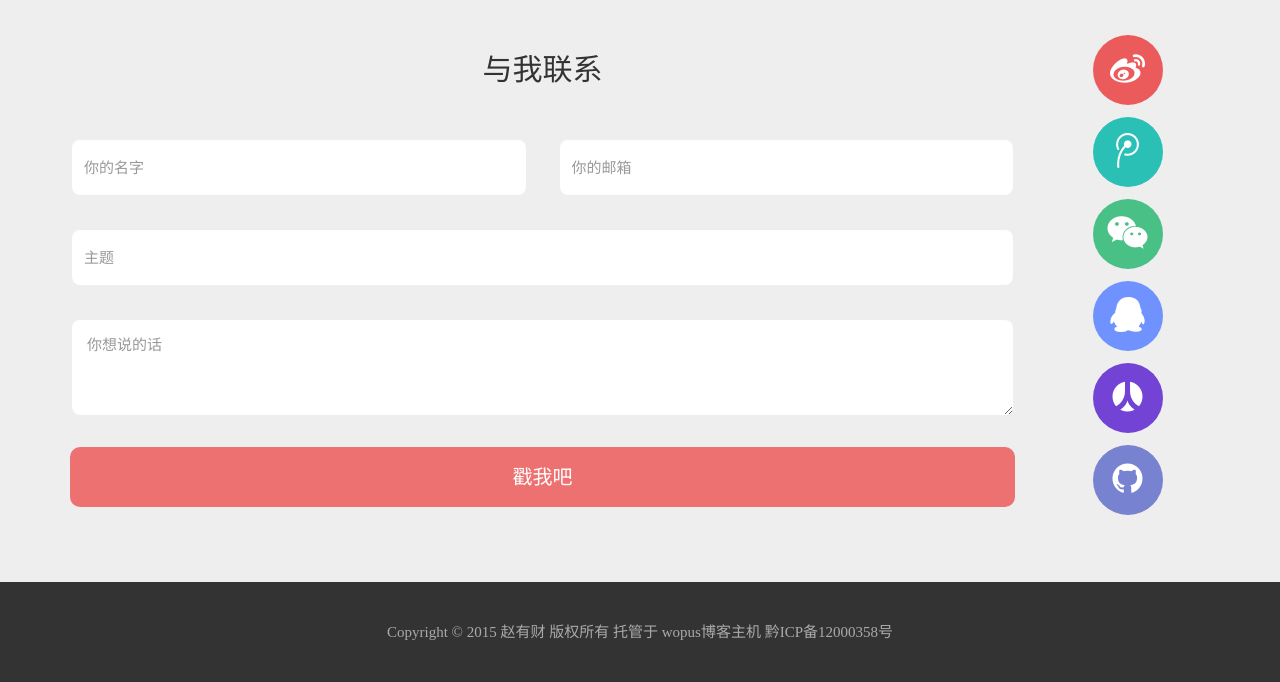
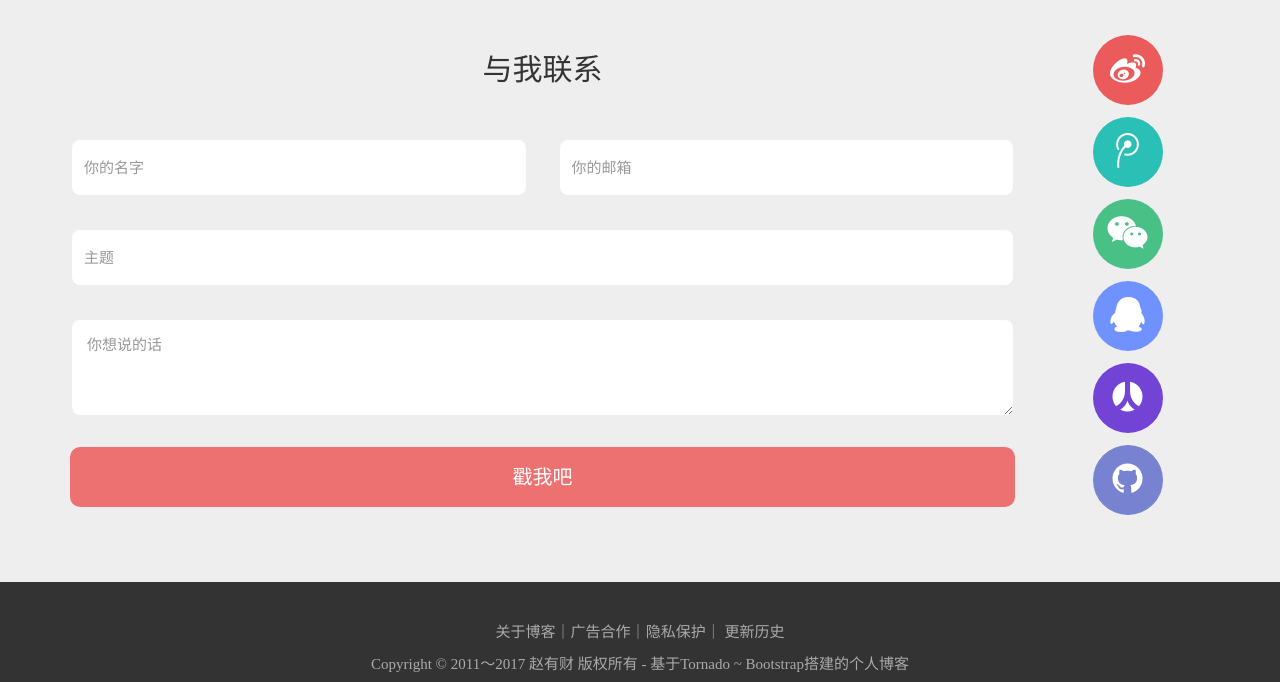
Before and after one commit to gzycnet/pyBlog, a Python web app: template templates/blog/home.html in a window 1280 px wide. Shown: the part 1912-2594 px from the top of the page. Run offline with Jinja, Linux system fonts and the light colour scheme; the template is opened without the code that fills it, so the values that code supplies are empty.

Commit message:
修改模板

```diff
--- a/templates/blog/home.html
+++ b/templates/blog/home.html
@@ -364,7 +364,8 @@
 		<!-- 与我联系结束 -->
 		<!-- 版权 -->
 		<div class="foot">
-			 Copyright © 2015 <a href="http://www.zhaoyoucai.com/">赵有财</a> 版权所有  托管于 <a href="http://idc.wopus.org/" rel="nofollow" target="_blank">wopus博客主机</a>  黔ICP备12000358号
+            <p><a href="#">关于博客</a>｜<a href="#">广告合作</a>｜<a href="#">隐私保护</a>｜ <a href="https://github.com/gzycnet/pyBlog">更新历史</a> </p>
+			 Copyright © 2011～2017 <a href="/">赵有财</a> 版权所有 - 基于Tornado ~ Bootstrap搭建的个人博客
 		</div>
 		<!-- 版权结束 -->
 		<div class="modal fade" id="mymodal">
```
